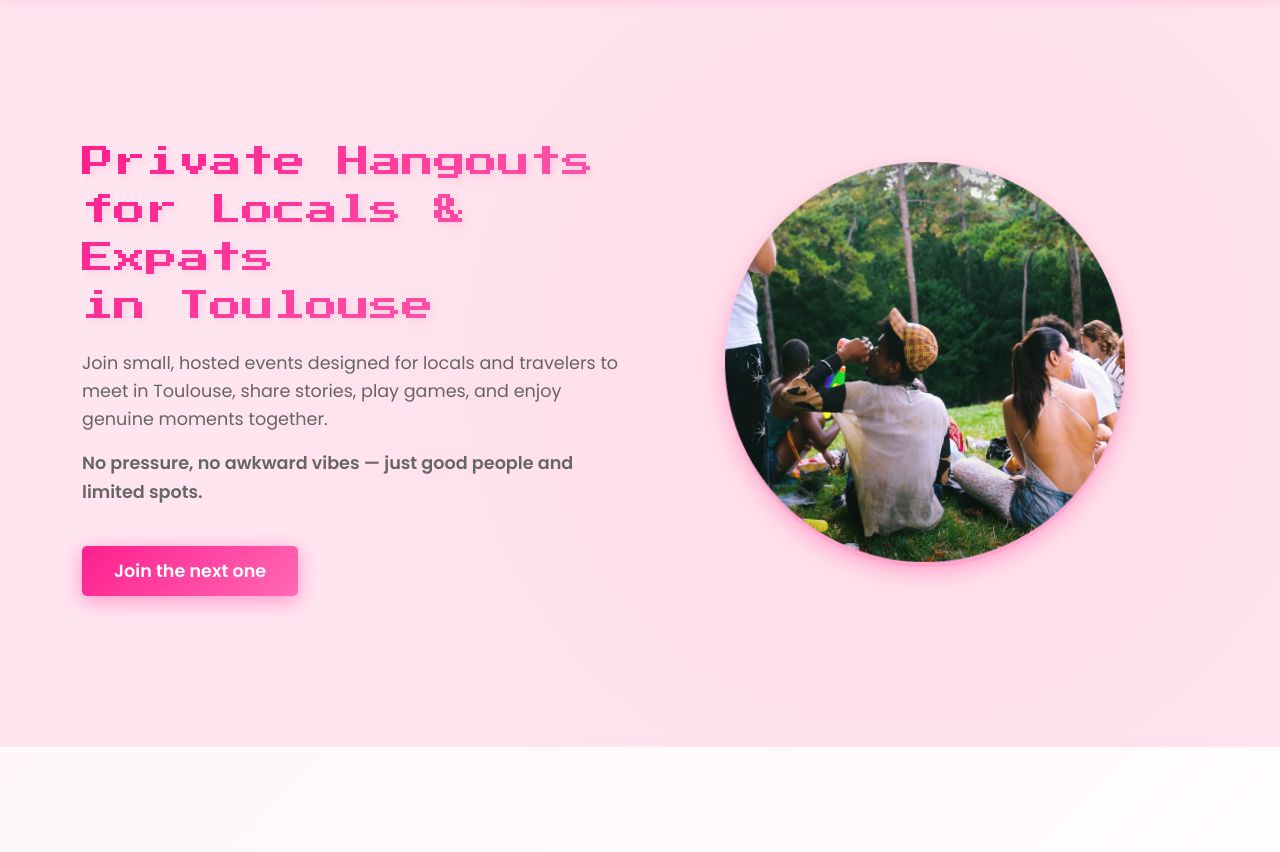
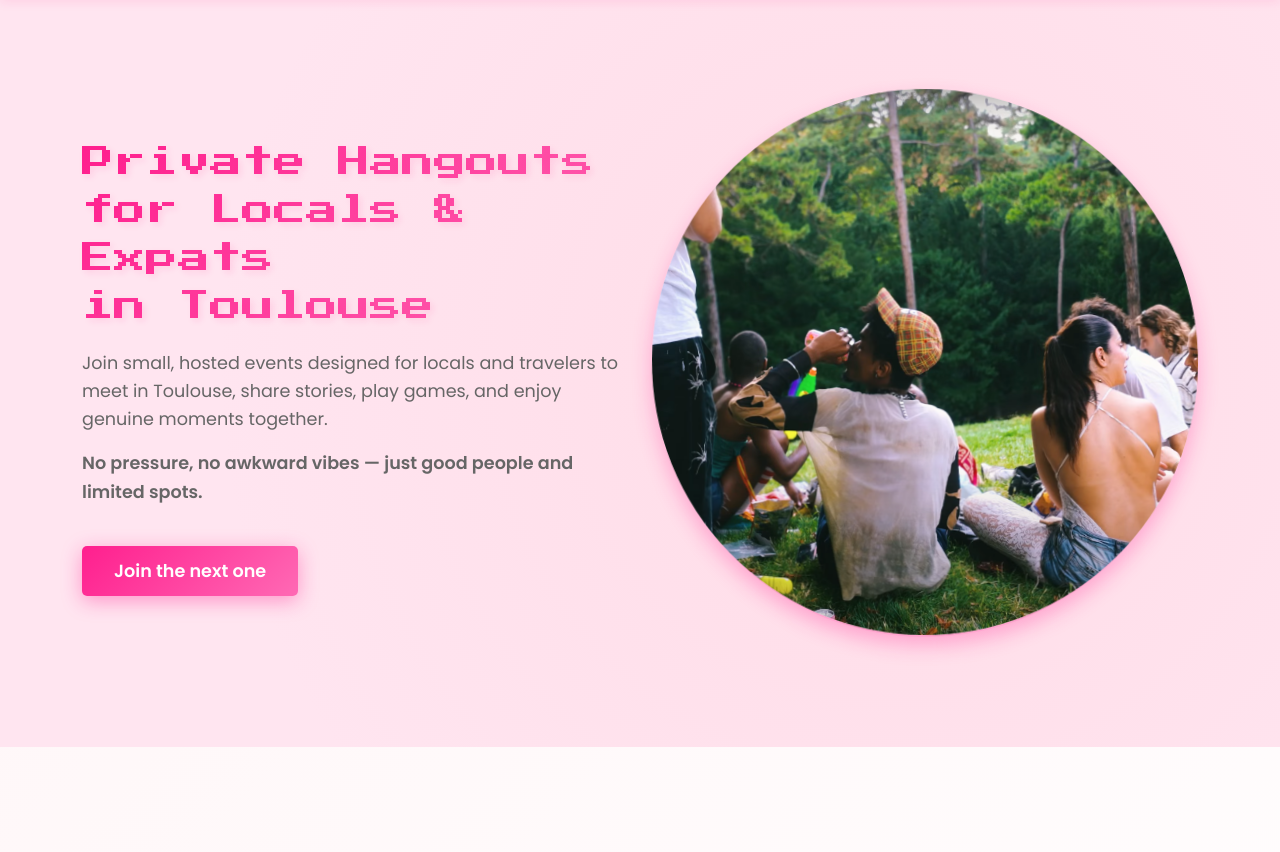
Before and after one commit to jafty/zanmi, a Django app: template zanmi_project/templates/events_app/landing.html in a window 1280 px wide. Shown: the part 53-905 px from the top of the page. Run offline with Django 3.2, Linux system fonts and the light colour scheme; the template is opened without the code that fills it, so the values that code supplies are empty; some libraries are stand-ins or nearby versions.

Commit message:
better styles homepage

```diff
--- a/zanmi_project/static/css/main_style.css
+++ b/zanmi_project/static/css/main_style.css
@@ -264,7 +264,7 @@ li.nav-item {
     align-items: center;
     position: relative;
     width: 100%;
-    max-width: 400px;
+    max-width: 550px;
     margin: 0 auto;
 }
 
```
